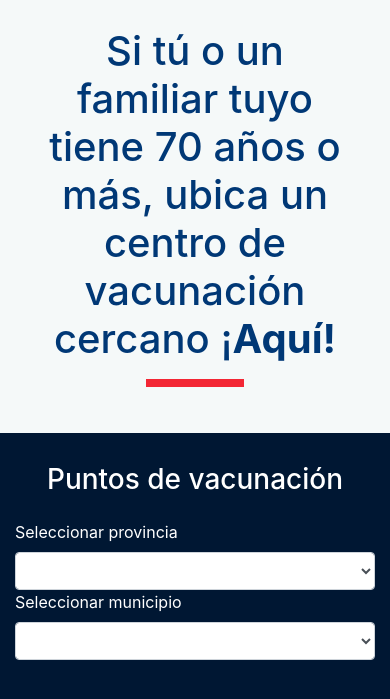
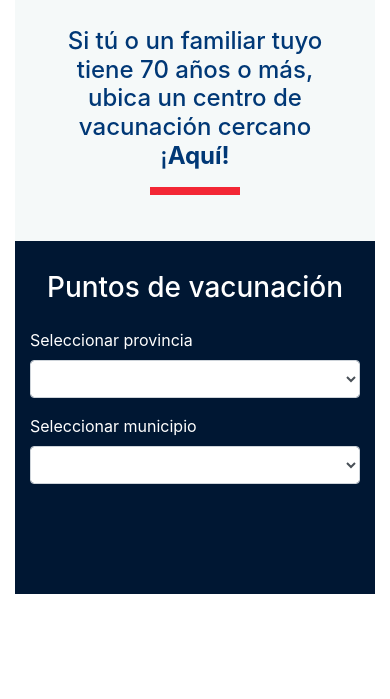
Before and after one commit to ogticrd/opticrd.github.io, a plain HTML site: page index.html in a window 390 px wide. Shown: the part 237-936 px from the top of the page. After the commit the page ends 844 px from the top, so only its background shows below. Drawn offline with nearby package versions, Linux system fonts and the light colour scheme.

Commit message:
Better alignment for mobile devices.

```diff
--- a/index.html
+++ b/index.html
@@ -10,7 +10,7 @@
   <link rel="stylesheet" href="style.css">
 </head>
 <body>
-    <div id="app">
+    <div id="app" class="container">
       <div class="header">
         <div class="content-header">
           <div class="logo-vacunate">
@@ -28,18 +28,18 @@
             <div class="col-md-10 offset-md-1 col-lg-8 offset-lg-2">
               <div class="row">
 
-                <div class="col-md-6">
+                <div class="col-md-6 mb-3">
                   <label for="province-selected">Seleccionar provincia</label>
                   <select v-model="provinceSelected" id="province-selected" class="form-control" @change="provinceChange">
-                    <option v-for="province in provinces" v-bind:value="province.municity">
+                    <option v-for="province in provinces" :value="province.municity">
                       {{ province.name }}
                     </option>
                   </select>
                 </div>
-                <div class="col-md-6">
+                <div class="col-md-6 mb-3">
                   <label for="municity-selected">Seleccionar municipio</label>
                   <select v-model="municitySelected" id="municity-selected" class="form-control">
-                    <option v-for="municity in provinceSelected" v-bind:value="municity.center">
+                    <option v-for="municity in provinceSelected" :value="municity.center">
                       {{ municity.name }}
                     </option>
                   </select>
--- a/style.css
+++ b/style.css
@@ -4,14 +4,14 @@
   margin: 30px auto 30px;
 }
 .header .content-header {
-  background-color: #F5F9F9;
+  background-color: #f5f9f9;
   color: #212529;
   padding: 30px 0;
   text-align: center;
 }
 .header .header-title {
   color: #003876;
-  font-size: 2.5rem;
+  font-size: 2rem;
   max-width: 80%;
   margin: 0 auto 10px auto;
 }
@@ -21,7 +21,6 @@
   padding: 30px 0;
 }
 
-
 @media (min-width: 990px) {
   .header .header-title {
     max-width: 50%;
@@ -30,3 +29,9 @@
     max-width: 280px;
   }
 }
+
+@media (max-width: 480px) {
+  .header .header-title {
+    font-size: 1.5rem;
+  }
+}
```
Also changed, not shown: app.js (+9 -0 lines).
